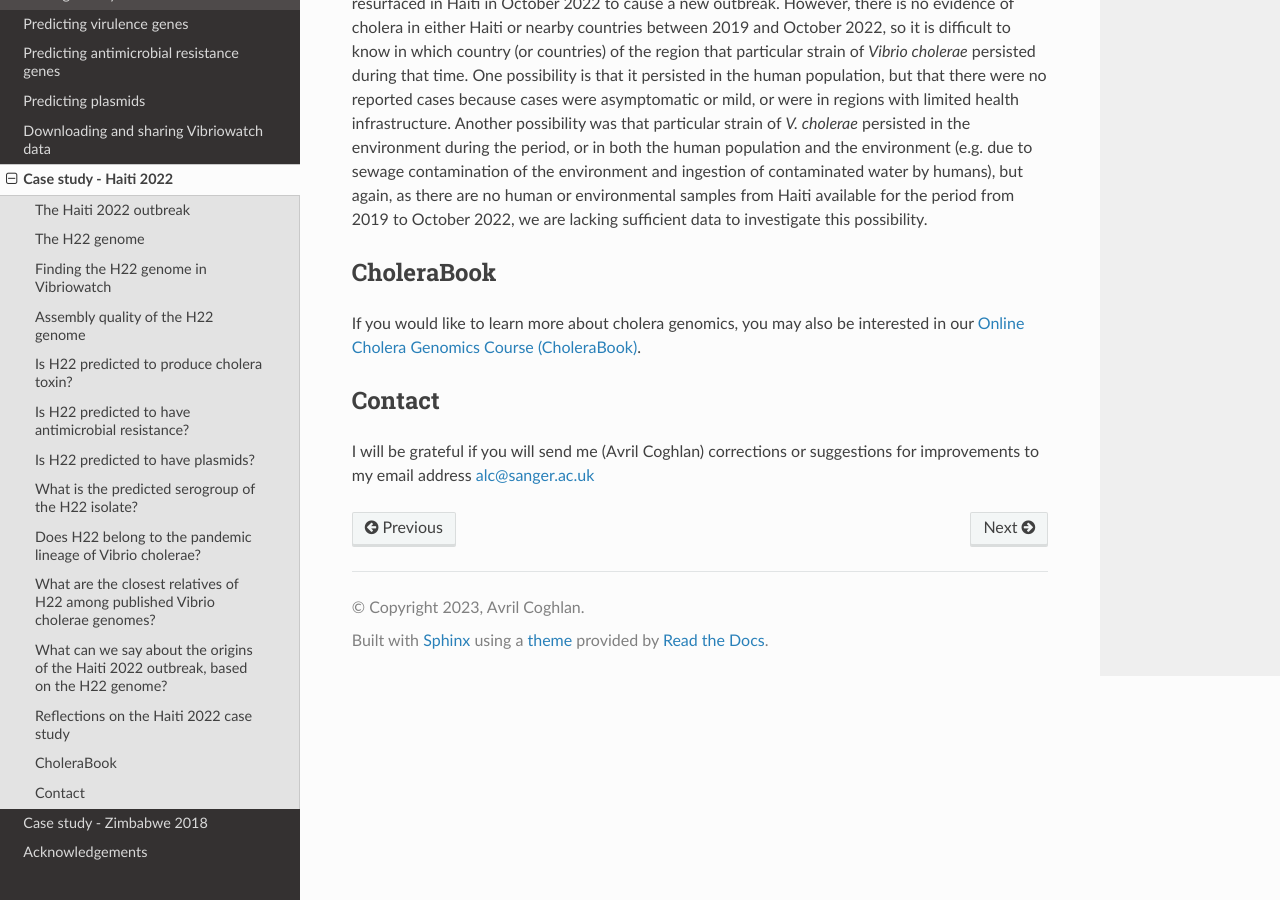
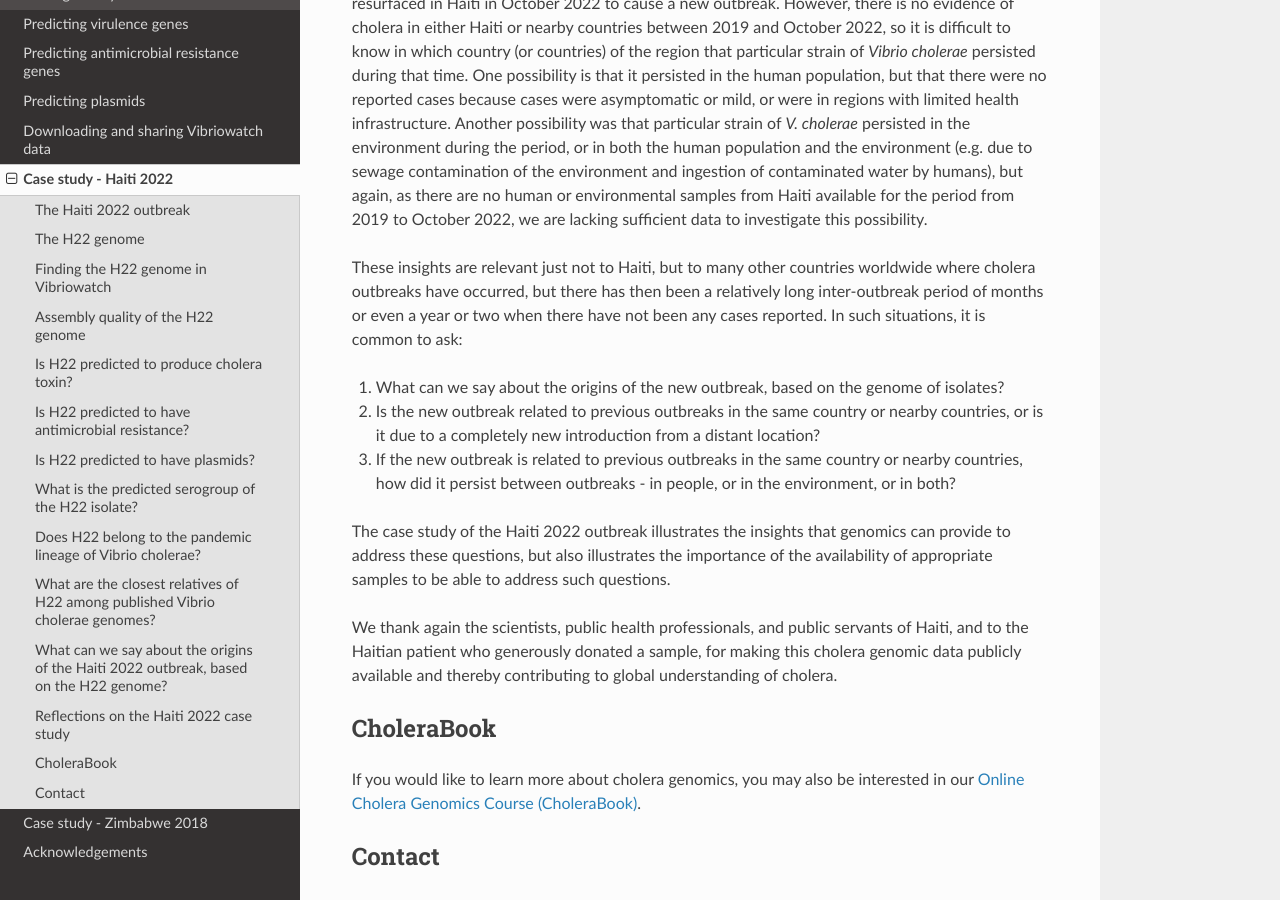
Before and after one commit to avrilcoghlan/vibriowatch, a Sphinx documentation site: the page built from docs/source/haiti.rst, in a window 1280 px wide and 900 px high, scrolled down 20611 px. Built offline with Sphinx 7.4.7 and the Read the Docs theme 3.1.0, drawn with Linux system fonts in a browser that asks for light colours.

Commit message:
Update haiti.rst

```diff
--- a/docs/source/haiti.rst
+++ b/docs/source/haiti.rst
@@ -513,6 +513,21 @@ period, or in both the human population and the environment (e.g. due to sewage
 of contaminated water by humans), but again, as there are no human or environmental samples from Haiti available for the period from 2019 to October
 2022, we are lacking sufficient data to investigate this possibility.
 
+These insights are relevant just not to Haiti, but to many other countries worldwide where cholera outbreaks have occurred, but there
+has then been a relatively long inter-outbreak period of months or even a year or two when there have not been any cases reported.
+In such situations, it is common to ask:
+
+#. What can we say about the origins of the new outbreak, based on the genome of isolates?
+#. Is the new outbreak related to previous outbreaks in the same country or nearby countries, or is it due to a completely new introduction from a distant location?
+#. If the new outbreak is related to previous outbreaks in the same country or nearby countries, how did it persist between outbreaks - in people, or in the environment, or in both?
+
+The case study of the Haiti 2022 outbreak illustrates the insights that genomics can provide to address these questions, but
+also illustrates the importance of the availability of appropriate samples to be able to address such questions.
+
+We thank again the scientists, public health professionals, and public servants of Haiti, and to the Haitian patient
+who generously donated a sample, for making this cholera genomic data publicly available and thereby contributing to
+global understanding of cholera.
+
 CholeraBook
 -----------
 
```
